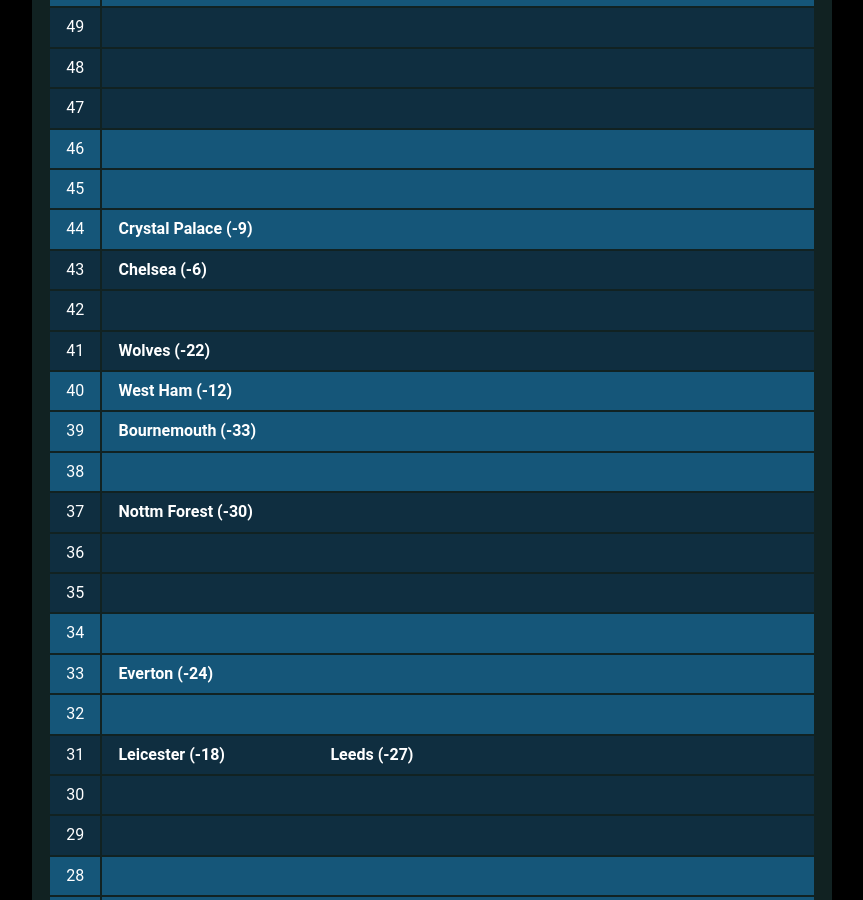
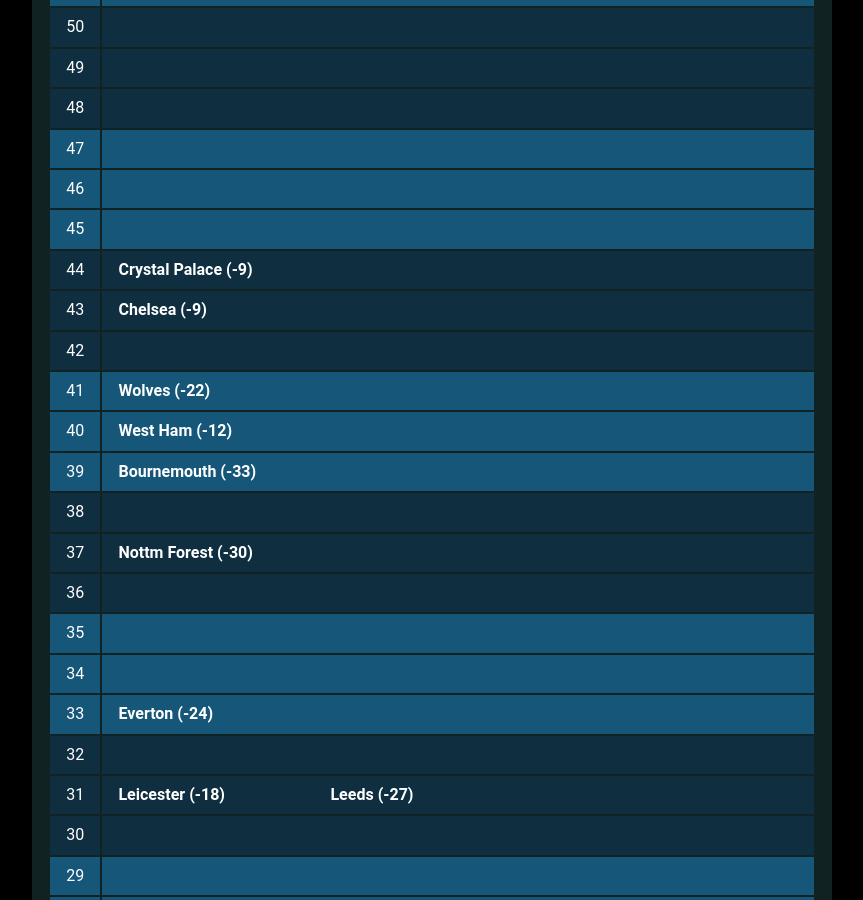
Before and after one commit to muru/muru.github.io, a Jekyll site: the page built from resources.md, in a window 1280 px wide and 900 px high, scrolled down 3053 px. Shown: the whole window, without its empty margins (208-1071 px from the left). Built offline with Jekyll 4.4.1, drawn with Linux system fonts in a browser that asks for light colours; some web fonts are replaced; some of the changed text lies outside the part shown.

Commit message:
updated cann-table: Fri 26 May 13:15:14 JST 2023

```diff
--- a/cann-table.html
+++ b/cann-table.html
@@ -1,9 +1,14 @@
 <table id="cann-table">
 <thead> <th> Pts </th> <th> Clubs (GD) </th> </thead>
 	<tr class="cann-row-1">
+		<td class="cann-point"> 89 </td>
+		<td class="cann-clubs">
+			<span class="club-name"> Man City (62) </span>
+		</td>
+ 	</tr>
+	<tr class="cann-row-1">
 		<td class="cann-point"> 88 </td>
 		<td class="cann-clubs">
-			<span class="club-name"> Man City (62) </span>
 		</td>
  	</tr>
 	<tr class="cann-row-1">
@@ -11,7 +16,7 @@
 		<td class="cann-clubs">
 		</td>
  	</tr>
-	<tr class="cann-row-1">
+	<tr class="cann-row-2">
 		<td class="cann-point"> 86 </td>
 		<td class="cann-clubs">
 		</td>
@@ -26,7 +31,7 @@
 		<td class="cann-clubs">
 		</td>
  	</tr>
-	<tr class="cann-row-2">
+	<tr class="cann-row-1">
 		<td class="cann-point"> 83 </td>
 		<td class="cann-clubs">
 		</td>
@@ -42,7 +47,7 @@
 			<span class="club-name"> Arsenal (40) </span>
 		</td>
  	</tr>
-	<tr class="cann-row-1">
+	<tr class="cann-row-2">
 		<td class="cann-point"> 80 </td>
 		<td class="cann-clubs">
 		</td>
@@ -57,7 +62,7 @@
 		<td class="cann-clubs">
 		</td>
  	</tr>
-	<tr class="cann-row-2">
+	<tr class="cann-row-1">
 		<td class="cann-point"> 77 </td>
 		<td class="cann-clubs">
 		</td>
@@ -72,7 +77,7 @@
 		<td class="cann-clubs">
 		</td>
  	</tr>
-	<tr class="cann-row-1">
+	<tr class="cann-row-2">
 		<td class="cann-point"> 74 </td>
 		<td class="cann-clubs">
 		</td>
@@ -85,9 +90,10 @@
 	<tr class="cann-row-2">
 		<td class="cann-point"> 72 </td>
 		<td class="cann-clubs">
+			<span class="club-name"> Man Utd (14) </span>
 		</td>
  	</tr>
-	<tr class="cann-row-2">
+	<tr class="cann-row-1">
 		<td class="cann-point"> 71 </td>
 		<td class="cann-clubs">
 		</td>
@@ -101,10 +107,9 @@
 	<tr class="cann-row-1">
 		<td class="cann-point"> 69 </td>
 		<td class="cann-clubs">
-			<span class="club-name"> Man Utd (11) </span>
 		</td>
  	</tr>
-	<tr class="cann-row-1">
+	<tr class="cann-row-2">
 		<td class="cann-point"> 68 </td>
 		<td class="cann-clubs">
 		</td>
@@ -120,7 +125,7 @@
 			<span class="club-name"> Liverpool (28) </span>
 		</td>
  	</tr>
-	<tr class="cann-row-2">
+	<tr class="cann-row-1">
 		<td class="cann-point"> 65 </td>
 		<td class="cann-clubs">
 		</td>
@@ -135,15 +140,15 @@
 		<td class="cann-clubs">
 		</td>
  	</tr>
-	<tr class="cann-row-1">
+	<tr class="cann-row-2">
 		<td class="cann-point"> 62 </td>
 		<td class="cann-clubs">
+			<span class="club-name"> Brighton (20) </span>
 		</td>
  	</tr>
 	<tr class="cann-row-2">
 		<td class="cann-point"> 61 </td>
 		<td class="cann-clubs">
-			<span class="club-name"> Brighton (20) </span>
 		</td>
  	</tr>
 	<tr class="cann-row-2">
@@ -151,7 +156,7 @@
 		<td class="cann-clubs">
 		</td>
  	</tr>
-	<tr class="cann-row-2">
+	<tr class="cann-row-1">
 		<td class="cann-point"> 59 </td>
 		<td class="cann-clubs">
 		</td>
@@ -168,7 +173,7 @@
 			<span class="club-name"> Tottenham (4) </span>
 		</td>
  	</tr>
-	<tr class="cann-row-1">
+	<tr class="cann-row-2">
 		<td class="cann-point"> 56 </td>
 		<td class="cann-clubs">
 			<span class="club-name"> Brentford (11) </span>
@@ -184,7 +189,7 @@
 		<td class="cann-clubs">
 		</td>
  	</tr>
-	<tr class="cann-row-2">
+	<tr class="cann-row-1">
 		<td class="cann-point"> 53 </td>
 		<td class="cann-clubs">
 		</td>
@@ -200,7 +205,7 @@
 		<td class="cann-clubs">
 		</td>
  	</tr>
-	<tr class="cann-row-1">
+	<tr class="cann-row-2">
 		<td class="cann-point"> 50 </td>
 		<td class="cann-clubs">
 		</td>
@@ -215,7 +220,7 @@
 		<td class="cann-clubs">
 		</td>
  	</tr>
-	<tr class="cann-row-2">
+	<tr class="cann-row-1">
 		<td class="cann-point"> 47 </td>
 		<td class="cann-clubs">
 		</td>
@@ -230,7 +235,7 @@
 		<td class="cann-clubs">
 		</td>
  	</tr>
-	<tr class="cann-row-1">
+	<tr class="cann-row-2">
 		<td class="cann-point"> 44 </td>
 		<td class="cann-clubs">
 			<span class="club-name"> Crystal Palace (-9) </span>
@@ -239,7 +244,7 @@
 	<tr class="cann-row-2">
 		<td class="cann-point"> 43 </td>
 		<td class="cann-clubs">
-			<span class="club-name"> Chelsea (-6) </span>
+			<span class="club-name"> Chelsea (-9) </span>
 		</td>
  	</tr>
 	<tr class="cann-row-2">
@@ -247,7 +252,7 @@
 		<td class="cann-clubs">
 		</td>
  	</tr>
-	<tr class="cann-row-2">
+	<tr class="cann-row-1">
 		<td class="cann-point"> 41 </td>
 		<td class="cann-clubs">
 			<span class="club-name"> Wolves (-22) </span>
@@ -265,7 +270,7 @@
 			<span class="club-name"> Bournemouth (-33) </span>
 		</td>
  	</tr>
-	<tr class="cann-row-1">
+	<tr class="cann-row-2">
 		<td class="cann-point"> 38 </td>
 		<td class="cann-clubs">
 		</td>
@@ -281,7 +286,7 @@
 		<td class="cann-clubs">
 		</td>
  	</tr>
-	<tr class="cann-row-2">
+	<tr class="cann-row-1">
 		<td class="cann-point"> 35 </td>
 		<td class="cann-clubs">
 		</td>
@@ -297,7 +302,7 @@
 			<span class="club-name"> Everton (-24) </span>
 		</td>
  	</tr>
-	<tr class="cann-row-1">
+	<tr class="cann-row-2">
 		<td class="cann-point"> 32 </td>
 		<td class="cann-clubs">
 		</td>
@@ -314,7 +319,7 @@
 		<td class="cann-clubs">
 		</td>
  	</tr>
-	<tr class="cann-row-2">
+	<tr class="cann-row-1">
 		<td class="cann-point"> 29 </td>
 		<td class="cann-clubs">
 		</td>
@@ -329,7 +334,7 @@
 		<td class="cann-clubs">
 		</td>
  	</tr>
-	<tr class="cann-row-1">
+	<tr class="cann-row-2">
 		<td class="cann-point"> 26 </td>
 		<td class="cann-clubs">
 		</td>
```
Also changed, not shown: other parts of cann-table.html (+1 -1 lines).
